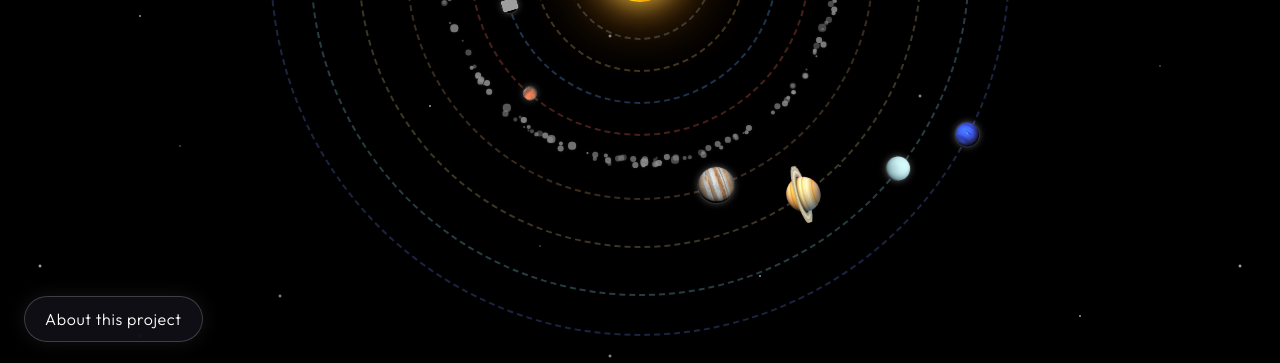
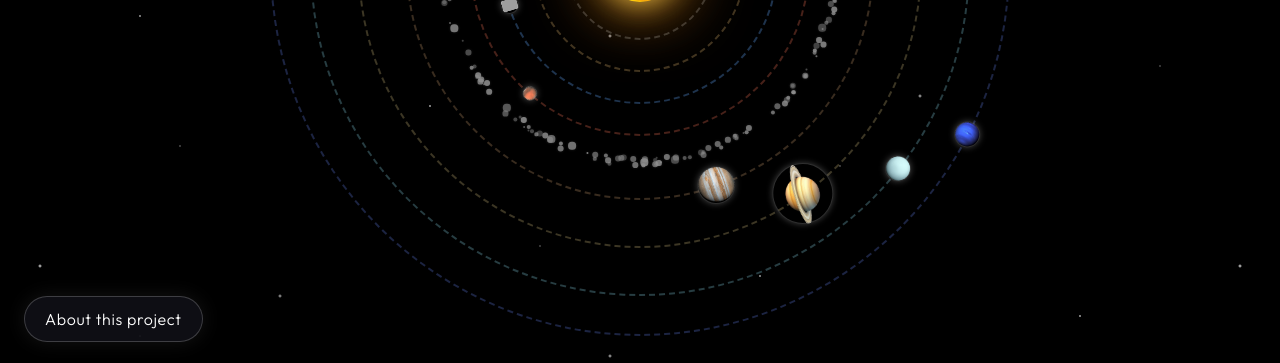
Before and after one commit to cprashanth0/solar-system-explorer, a React (Vite) app: page / in a window 1280 px wide. Shown: the part 434-797 px from the top of the page. Built offline with nearby package versions, Linux system fonts and the light colour scheme; grey boxes are pictures that could not be loaded.

Commit message:
Changes7and9

```diff
--- a/src/App.jsx
+++ b/src/App.jsx
@@ -2,6 +2,8 @@ import SolarScene from "./frames/SolarScene";
 import styles from "./styles/appStyles"
 import { useState } from "react";
 import AboutPanel from "./frames/AboutPanel";
+import ErrorBoundary from "./frames/ErrorBoundary";
+
 function App() {
   const [resetKey, setResetKey] = useState(0);
   const [speedTimes, setSpeedTimes] = useState(1)
@@ -25,7 +27,9 @@ function App() {
           </p>
         </div>
 
-        <SolarScene resetKey = {resetKey} speedTimes = {speedTimes} />
+        <ErrorBoundary>
+          <SolarScene resetKey = {resetKey} speedTimes = {speedTimes} />
+        </ErrorBoundary>
         <AboutPanel />
       </div>
     </div>
--- a/src/components/Saturn.jsx
+++ b/src/components/Saturn.jsx
@@ -13,6 +13,7 @@ function Saturn({ onPlanetClick, resetKey, speedTimes }) {
       planetData={PlanetData.Saturn}
       rotateSpeed = {90}
       resetKey = {resetKey}
+      isRinged={true}
     />
   );
 }
--- /dev/null
+++ b/src/frames/ErrorBoundary.jsx
@@ -0,0 +1,38 @@
+import { Component } from "react";
+
+class ErrorBoundary extends Component {
+  constructor(props) {
+    super(props);
+    this.state = { hasError: false };
+  }
+
+  static getDerivedStateFromError() {
+    return { hasError: true };
+  }
+
+  componentDidCatch(error, info) {
+    console.error("ErrorBoundary caught an error:", error, info);
+  }
+
+  render() {
+    if (this.state.hasError) {
+      return (
+        <div
+          style={{
+            color: "white",
+            textAlign: "center",
+            padding: "10vmin",
+            fontFamily: "Outfit, sans-serif",
+          }}
+        >
+          <h2>Something went wrong loading the simulation.</h2>
+          <p>Try refreshing the page.</p>
+        </div>
+      );
+    }
+
+    return this.props.children;
+  }
+}
+
+export default ErrorBoundary;
--- a/src/frames/Orbits.jsx
+++ b/src/frames/Orbits.jsx
@@ -12,6 +12,7 @@ function Orbits({
   planetData,
   rotateSpeed=70,
   resetKey,
+  isRinged = false,
 }) {
   const [angle, setAngle] = useState(0);
   const lastTimeRef = useRef(null);
@@ -79,6 +80,7 @@ function Orbits({
           onClick={(e) => onPlanetClick(planetData, e)}
           rotateSpeed={rotateSpeed}
           label={planetData.name}
+          isRinger={isRinged}
         />
       </div>
     </>
--- a/src/frames/Planet.jsx
+++ b/src/frames/Planet.jsx
@@ -1,6 +1,6 @@
-function Planet({ size, image, onClick, rotateSpeed, isPaused, label }) {
+function Planet({ size, image, onClick, rotateSpeed, isPaused, label, isRinged = false }) {
 
-  const hitboxSize = image.includes("saturn") ? (size * 1.5): (size * 3);
+  const hitboxSize = isRinged ? (size * 1.5): (size * 3);
 
   const wrapper = {
     position: "absolute",
@@ -16,8 +16,8 @@ function Planet({ size, image, onClick, rotateSpeed, isPaused, label }) {
     alignItems: "center",
     justifyContent: "center",
   };
-  const bS = image.includes("saturn") ? "none" : "0 0 6px rgba(255, 255, 255, 0.25)";
-  const bord = image.includes("saturn") ? "none" : "1px solid rgba(255,255,255,0.18)";
+  const bS = isRinged ? "none" : "0 0 6px rgba(255, 255, 255, 0.25)";
+  const bord = isRinged ? "none" : "1px solid rgba(255,255,255,0.18)";
   const planet = {
     width: `${size}vmin`,
     height: `${size}vmin`,
```
